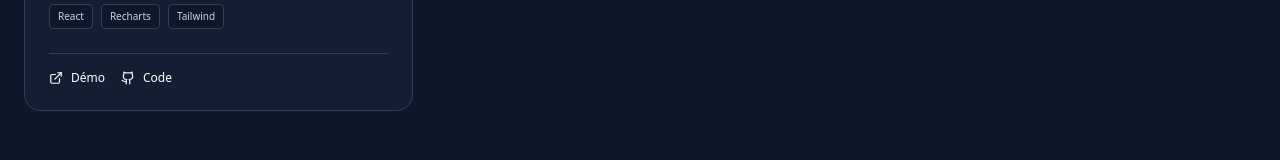
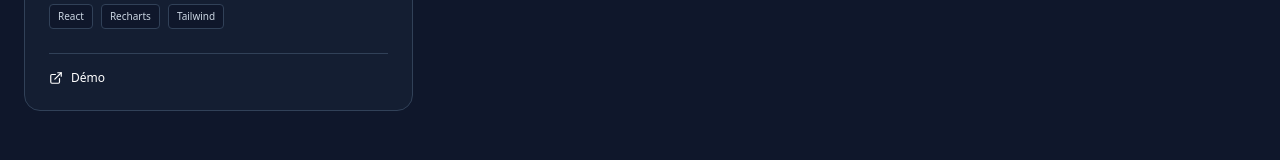
Before and after one commit to atedesi22/MyPortFolio, a React (Vite) app: page / in a window 1280 px wide. Shown: the part 1944-2104 px from the top of the page. Built offline with nearby package versions, Linux system fonts and the light colour scheme.

Commit message:
expertise + challenges + shop+ contact +cv

```diff
--- a/src/pages/Challenge.jsx
+++ b/src/pages/Challenge.jsx
@@ -66,9 +66,9 @@ const Challenges = () => {
                   <a href={item.link} blank className="flex items-center gap-2 text-xs text-white hover:text-blue-400 transition-colors">
                     <ExternalLink size={14} /> Démo
                   </a>
-                  <a href={item.code} blank className="flex items-center gap-2 text-xs text-white hover:text-blue-400 transition-colors">
+                  {/* <a href={item.code} blank className="flex items-center gap-2 text-xs text-white hover:text-blue-400 transition-colors">
                     <Github size={14} /> Code
-                  </a>
+                  </a> */}
                 </div>
               </div>
             </motion.div>
```
